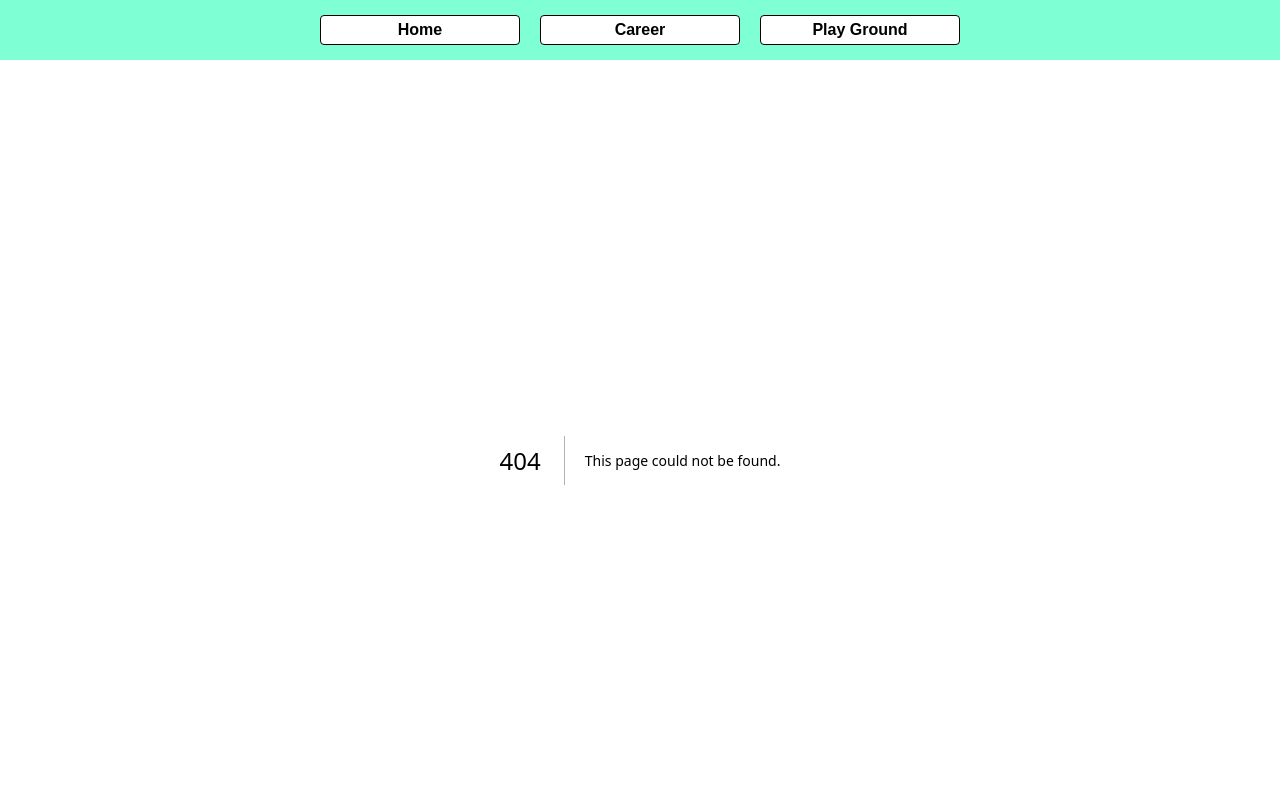
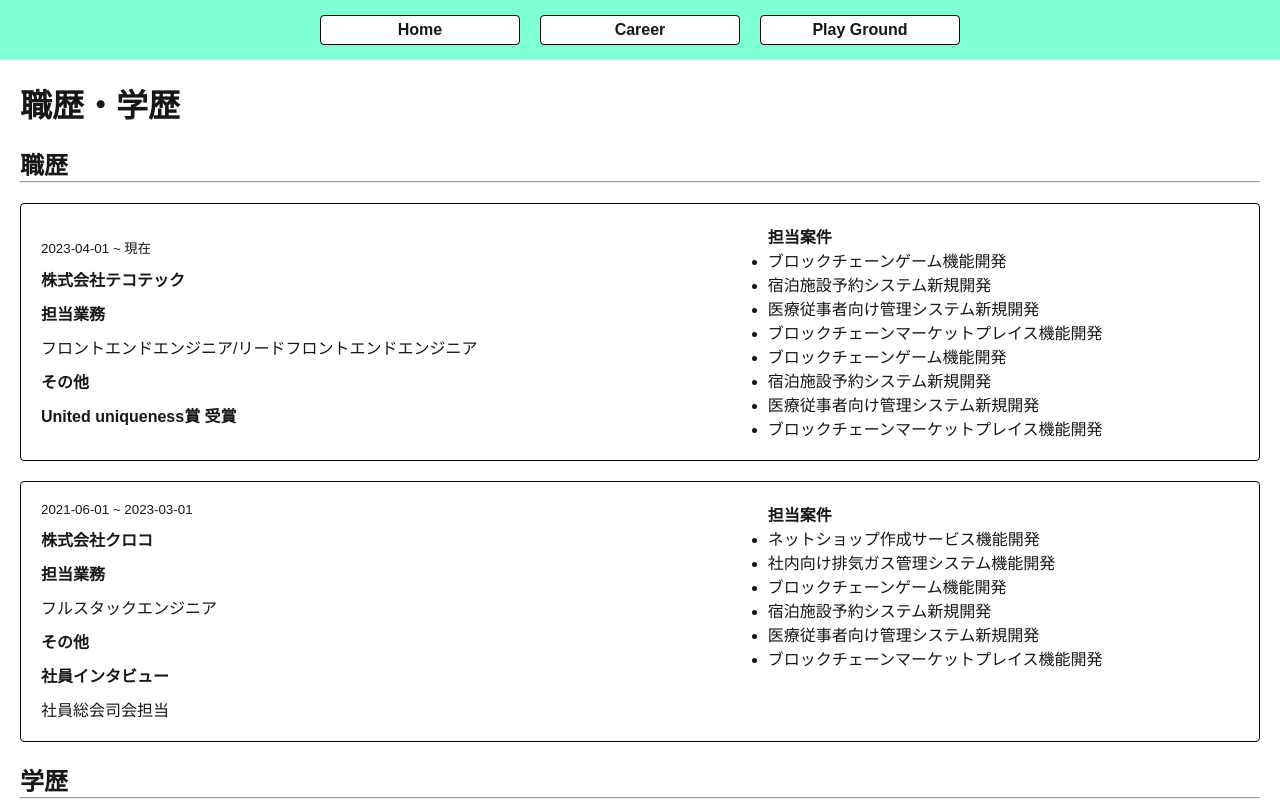
Before and after one commit to TatsuA-labs/my_portfolio, a Next.js app: page /career in a window 1280 px wide. Before the commit this address had no page. Shown: the top 801 px of the page. Built offline with nearby package versions, Linux system fonts and the light colour scheme.

Commit message:
キャリアの追加

```diff
--- /dev/null
+++ b/app/career/_components/CareerContent.module.scss
@@ -0,0 +1,38 @@
+.content {
+  display: flex;
+  border: 1px solid black;
+  border-radius: 4px;
+  width: 100%;
+  gap: 20px;
+  padding: 20px;
+}
+.career_info {
+  display: flex;
+  flex-direction: column;
+  justify-content: center;
+  gap: 10px;
+  width: 60%;
+}
+.link {
+  font-size: medium;
+  font-weight: bold;
+  display: flex;
+  align-items: center;
+  gap: 5px;
+}
+.link_icon {
+  height: 100%;
+}
+.additional {
+  display: flex;
+}
+.additional_link {
+  display: flex;
+  align-items: center;
+  gap: 5px;
+  font-weight: bold;
+}
+.projects {
+  position: relative;
+  width: 40%;
+}
--- /dev/null
+++ b/app/career/_components/CareerContent.tsx
@@ -0,0 +1,71 @@
+import Link from "next/link";
+import styles from "@/app/career/_components/CareerContent.module.scss";
+
+type Additionals = {
+  id: string;
+  title: string;
+  linkUrl: string;
+};
+
+type CareerContentProps = {
+  term: string;
+  name: string;
+  role?: string;
+  linkUrl: string;
+  additionals?: Additionals[];
+  projects?: string[];
+};
+const CareerContent = ({
+  term,
+  name,
+  role,
+  linkUrl,
+  additionals,
+  projects,
+}: CareerContentProps) => {
+  return (
+    <div className={styles.content}>
+      <div className={styles.career_info}>
+        <small>{term}</small>
+        <Link
+          className={styles.link}
+          href={linkUrl}
+          target="_blank"
+          rel="noopener"
+        >
+          {name}
+        </Link>
+        <strong>担当業務</strong>
+        {role && <p>{role}</p>}
+        <strong>その他</strong>
+        {additionals?.map((additional) => (
+          <div className={styles.additional} key={additional.id}>
+            {additional.linkUrl ? (
+              <div className={styles.additional_link}>
+                <Link href={additional.linkUrl}>{additional.title}</Link>
+              </div>
+            ) : (
+              additional.title
+            )}
+          </div>
+        ))}
+      </div>
+      {projects && (
+        <div className={styles.projects}>
+          <strong>担当案件</strong>
+          <ul>
+            {projects.map((project, index) => (
+              <li key={index}>{project}</li>
+            ))}
+            <li>ブロックチェーンゲーム機能開発</li>
+            <li>宿泊施設予約システム新規開発</li>
+            <li>医療従事者向け管理システム新規開発</li>
+            <li>ブロックチェーンマーケットプレイス機能開発</li>
+          </ul>
+        </div>
+      )}
+    </div>
+  );
+};
+
+export default CareerContent;
--- /dev/null
+++ b/app/career/page.module.scss
@@ -0,0 +1,17 @@
+.career {
+  display: flex;
+  flex-direction: column;
+  justify-content: center;
+  width: 100%;
+  gap: 20px;
+  padding: 20px;
+}
+.title_wapper {
+  width: 100%;
+}
+.hr {
+  width: 100%;
+  height: 2px;
+  color: gray;
+  background-color: gray;
+}
--- /dev/null
+++ b/app/career/page.tsx
@@ -0,0 +1,108 @@
+import CareerContent from "@/app/career/_components/CareerContent";
+import styles from "@/app/career/page.module.scss";
+
+const careerList = [
+  {
+    id: "career_list_1",
+    term: "2023-04-01 ~ 現在",
+    name: "株式会社テコテック",
+    role: "フロントエンドエンジニア/リードフロントエンドエンジニア",
+    linkUrl: "https://www.tecotec.co.jp/",
+    projects: [
+      "ブロックチェーンゲーム機能開発",
+      "宿泊施設予約システム新規開発",
+      "医療従事者向け管理システム新規開発",
+      "ブロックチェーンマーケットプレイス機能開発",
+    ],
+    additionals: [
+      {
+        id: "additional_list_1",
+        title: "United uniqueness賞 受賞",
+        linkUrl: "https://www.tecotec.co.jp/recruit/news/20241223.html",
+      },
+    ],
+  },
+  {
+    id: "career_list_2",
+    term: "2021-06-01 ~ 2023-03-01",
+    name: "株式会社クロコ",
+    role: "フルスタックエンジニア",
+    linkUrl: "https://kuroco.jp/",
+    projects: [
+      "ネットショップ作成サービス機能開発",
+      "社内向け排気ガス管理システム機能開発",
+    ],
+    additionals: [
+      {
+        id: "additional_list_1",
+        title: "社員インタビュー",
+        linkUrl: "https://interview.kuroco.jp/it/20220413-572/",
+      },
+      {
+        id: "additional_list_2",
+        title: "社員総会司会担当",
+        linkUrl: "",
+      },
+    ],
+  },
+];
+
+const schoolList = [
+  {
+    id: "school_list_1",
+    name: "大阪芸術大学 芸術学部 文芸学科",
+    term: "2012-4 ~ 2017-03",
+    linkUrl: "https://www.osaka-geidai.ac.jp/departments/literaryarts",
+    additionals: [
+      {
+        id: "additional_list_1",
+        title: "大阪NHK 竹内街道１４００年祭「芸術と歴史街道」へ短歌の展示",
+        linkUrl: "https://www.osaka-geidai.ac.jp/topics/takeuchi_topics_2013",
+      },
+    ],
+  },
+  {
+    id: "school_list_2",
+    name: "Grossmont College Computer Science Infomation System",
+    term: "2020-09 ~ 2021-06",
+    linkUrl: "https://www.grossmont.edu/academics/programs/csis/index.php",
+  },
+];
+
+const Page = () => {
+  return (
+    <div className={styles.career}>
+      <h1>職歴・学歴</h1>
+      <div className={styles.title_wapper}>
+        <h2>職歴</h2>
+        <hr className={styles.hr} />
+      </div>
+      {careerList.map((career) => (
+        <CareerContent
+          key={career.id}
+          term={career.term}
+          name={career.name}
+          role={career.role}
+          linkUrl={career.linkUrl}
+          additionals={career.additionals}
+          projects={career.projects}
+        />
+      ))}
+      <div className={styles.title_wapper}>
+        <h2>学歴</h2>
+        <hr className={styles.hr} />
+      </div>
+      {schoolList.map((school) => (
+        <CareerContent
+          key={school.id}
+          term={school.term}
+          name={school.name}
+          linkUrl={school.linkUrl}
+          additionals={school.additionals}
+        />
+      ))}
+    </div>
+  );
+};
+
+export default Page;
```
Also changed, not shown: app/_components/Achievement/Achievement.tsx (+0 -56 lines), app/_components/Award/Award.module.scss (line endings or trailing spaces).
